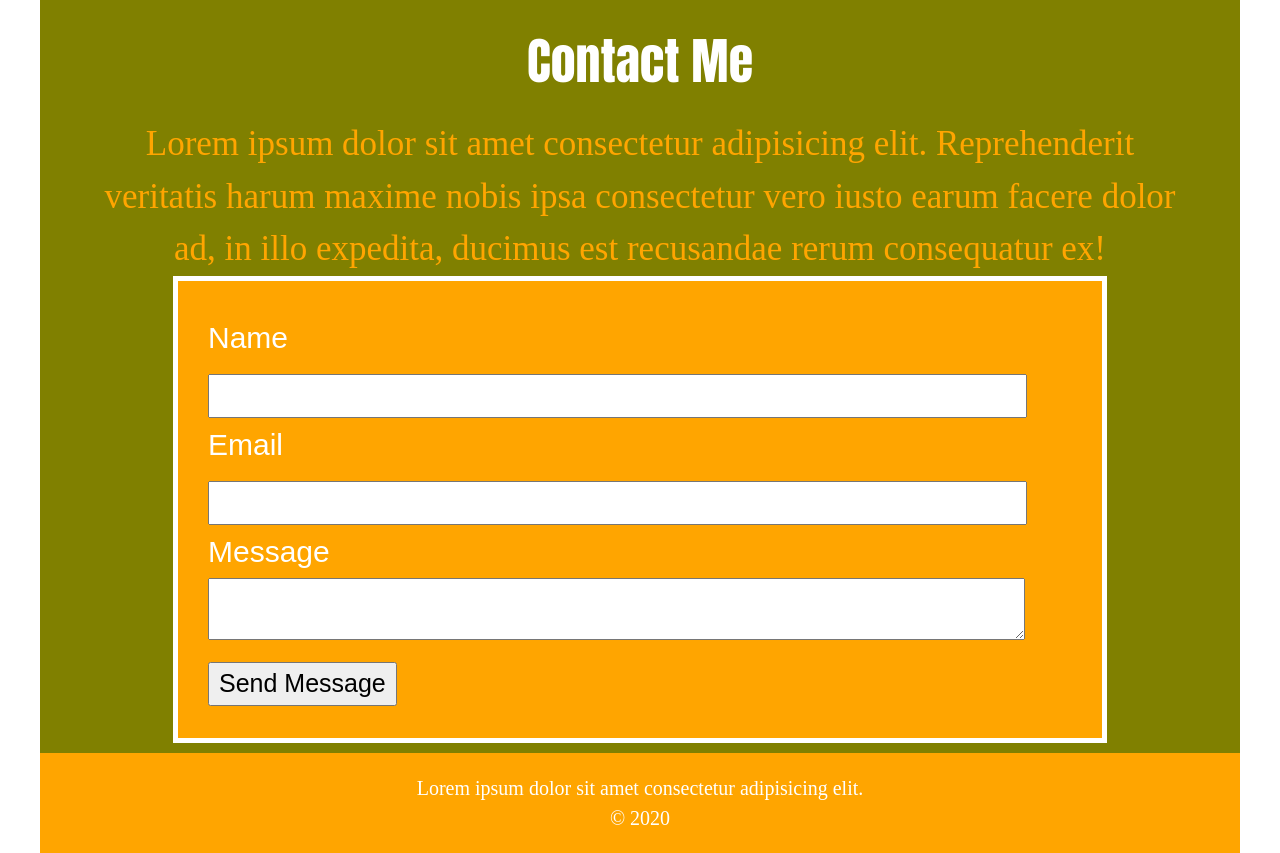
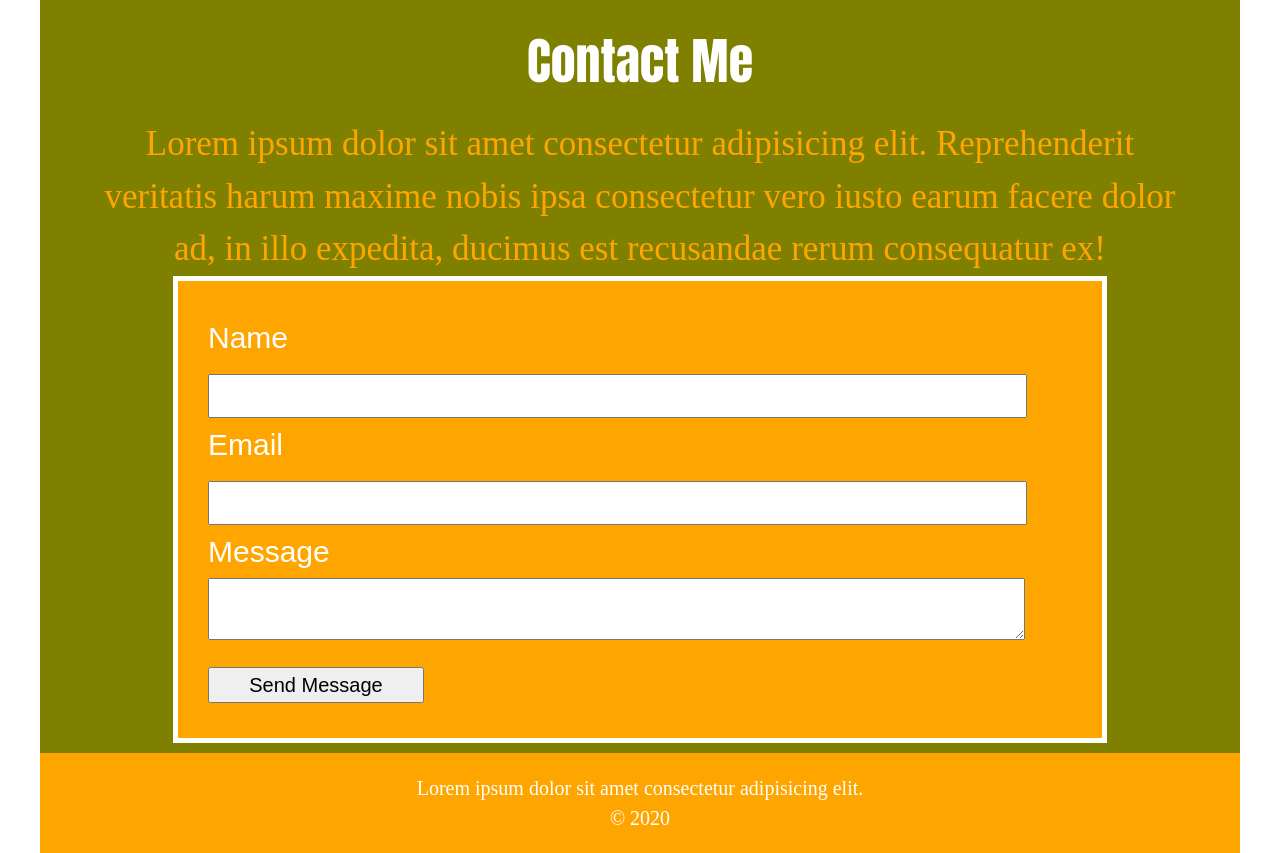
Before and after one commit to yu000221/yu000221.github.io, a plain HTML site: page week-2/index.html in a window 1280 px wide. Shown: the part 1824-2677 px from the top of the page. Drawn offline with Linux system fonts and the light colour scheme.

Commit message:
change button size

```diff
--- a/week-2/style.css
+++ b/week-2/style.css
@@ -176,8 +176,7 @@ textarea.contact-form-input{
    width:92%;
 }
 button{
-   width:20%;
-   font-size:1.5rem;
+   width:10rem;
    font-family: Arial, Helvetica, sans-serif;
 }
 footer{
@@ -233,7 +232,8 @@ footer{
       font-size:3rem;
    }
    button{
-      font-size:2.5rem;
+      font-size:2rem;
+      width:20rem;
    }
    footer{
       width:100%;
@@ -284,7 +284,8 @@ footer{
       font-size:2.5rem;
    }
    button{
-      font-size:2rem;
+      font-size:1.7rem;
+      width:17rem;
    }
    footer{
       width:100%;
```
